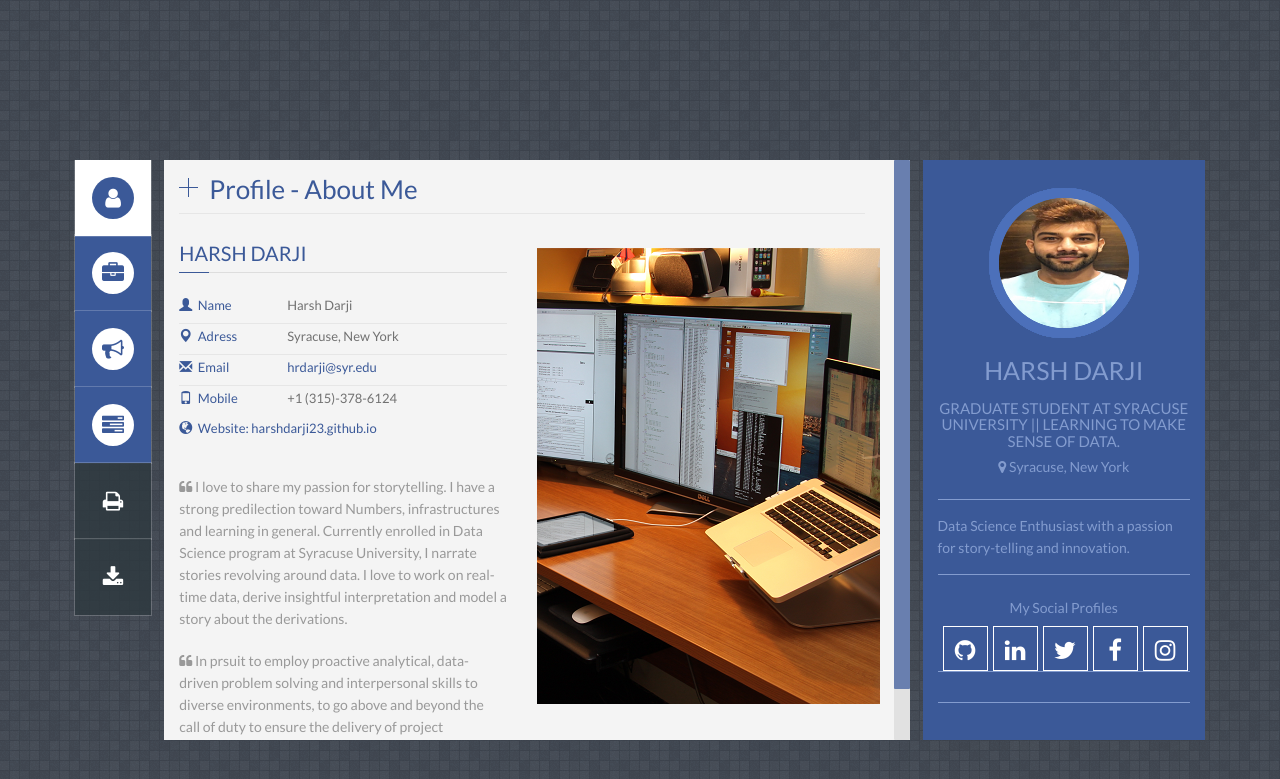
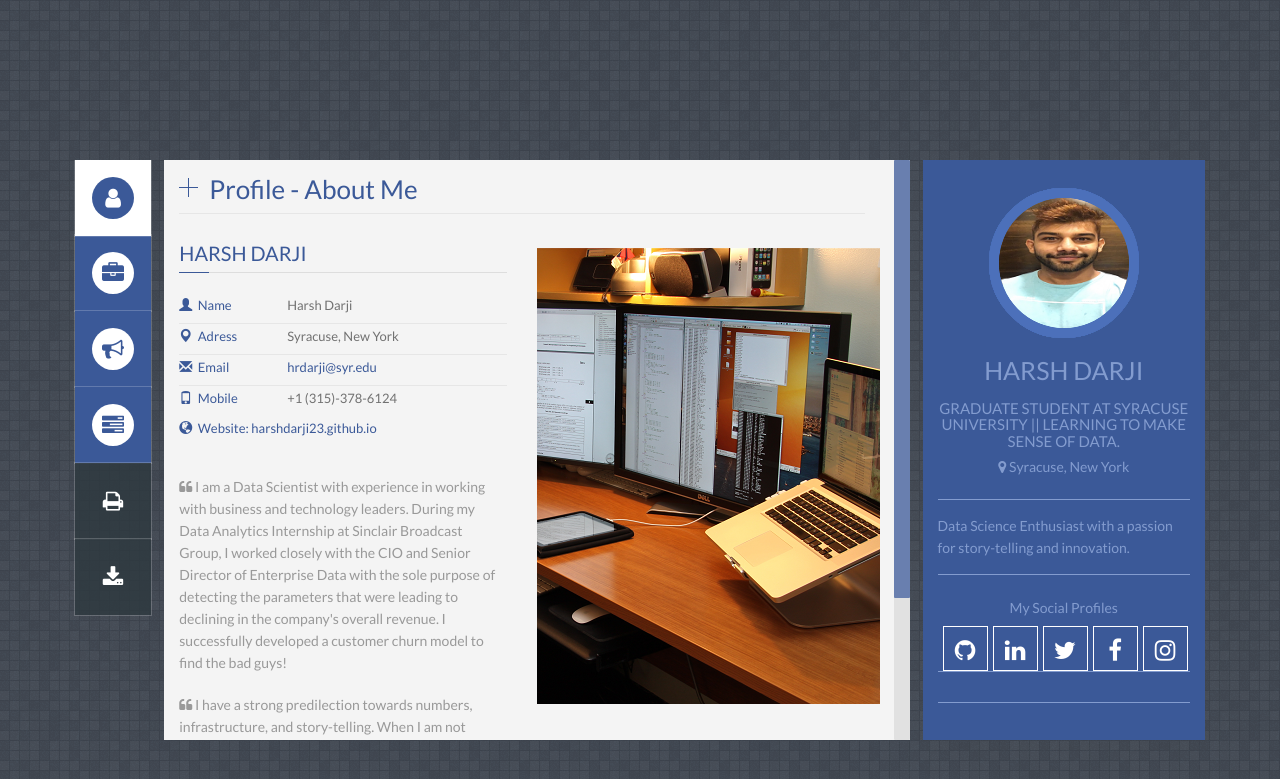
Before and after one commit to harshdarji23/harshdarji23.github.io, a Jekyll site: the page built from index.html, in a window 1280 px wide. Shown: the top 779 px of the page. Built offline with Jekyll 4.4.1, drawn with Linux system fonts in a browser that asks for light colours; some of the changed text lies outside the part shown.

Commit message:
Update profile.html

```diff
--- a/_includes/profile.html
+++ b/_includes/profile.html
@@ -54,15 +54,21 @@
 
             <p style="margin-bottom:20px">
                 <i class="fa fa-quote-left"></i>
-                I love to share my passion for storytelling. I have a strong predilection toward Numbers, infrastructures and learning in general.
-		Currently enrolled in Data Science program at Syracuse University, I narrate stories revolving around data.
-		I love to work on real-time data, derive insightful interpretation and model a story about the derivations.
+                I am a Data Scientist with experience in working with business and technology leaders.
+		    During my Data Analytics Internship at Sinclair Broadcast Group, I worked closely with the CIO and Senior Director of Enterprise Data with the sole purpose of detecting the parameters that were leading to declining in the company's overall revenue.
+		    I successfully developed a customer churn model to find the bad guys!
             </p>
 
             <p style="margin-bottom:20px">
                 <i class="fa fa-quote-left"></i>
-             In prsuit to employ proactive analytical, data-driven problem solving and interpersonal skills to diverse environments, to go above and
-                beyond the call of duty to ensure the delivery of project requirements.
+             I have a strong predilection towards numbers, infrastructure, and story-telling. When I am not coding, I read alluring stories on Medium or read a fun fact about numbers. Here's one of them:
+
+Do you know what is the best number?
+.
+
+Well, the best number is 73!
+You are probably wondering why?
+So, 73 is the 21st prime number. Its mirror, 37, is the 12th, and its mirror, 21, is the product of multiplying - hang on to your hats - seven and three.
             </p>
 
         </div>
```
